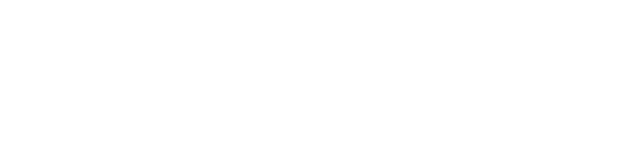
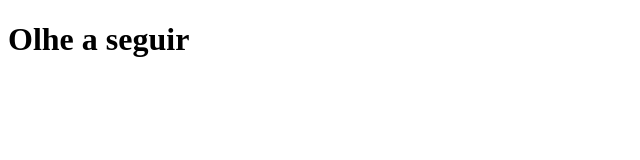
Before and after one commit to carlosconceicaomartins-bot/trabalhocarlos, a plain HTML site: page index.html in a window 1280 px wide. Shown: the whole page, without its empty margins (0-640 px from the left). Drawn offline with Linux system fonts and the light colour scheme.

Commit message:
Update index.html

```diff
--- a/index.html
+++ b/index.html
@@ -3,10 +3,12 @@
   <head>
     <meta charset="UTF-8" />
     <meta name="viewport" content="width=device-width, initial-scale=1.0" />
-    <title>pesqueiro belline</title>
+    <title>Estasticas do IFA do 2B</title>
   </head>
   <body>
-    <header>  </header>
+    <header>
+      <h1>Olhe a seguir</h1>
+    </header>
     <main>  </main>
     <footer>  </footer>
   </body>
```
